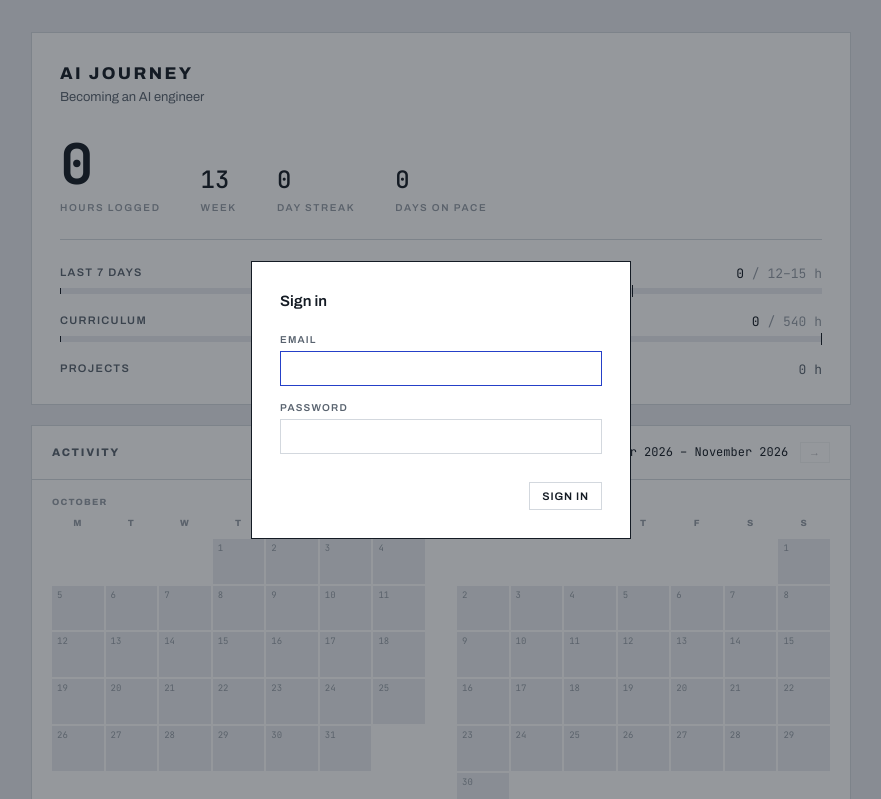
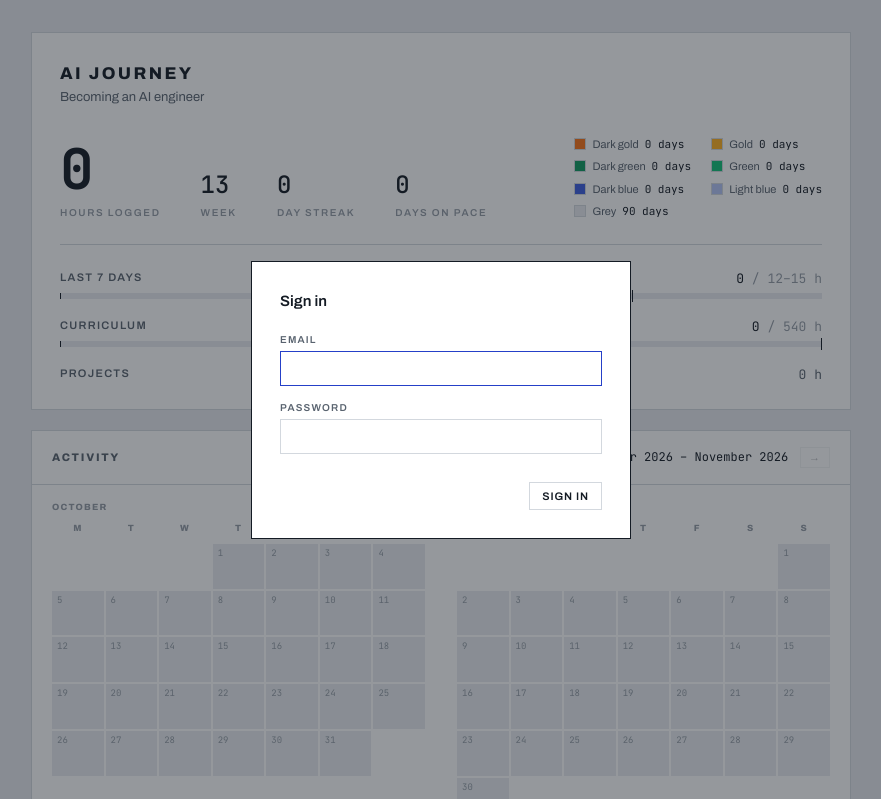
Before and after one commit to lucasVE-dev/AI_Journey, a plain HTML site: page index.html in a window 1280 px wide. Shown: the top 799 px of the page, without its empty margins (199-1080 px from the left). Drawn offline with Linux system fonts and the light colour scheme.

Commit message:
Added colors KPI

```diff
--- a/app.js
+++ b/app.js
@@ -49,6 +49,35 @@ const WEEKDAY_INITIALS = ["M", "T", "W", "T", "F", "S", "S"];
 
 /** Calendar shading bands in minutes. See intensityLevel for the reasoning. */
 const INTENSITY_THRESHOLDS = [30, 60, 90, 120, 150, 180, 210, 240];
+
+/**
+ * Achievement tiers, highest first: the calendar's nine shades grouped into
+ * seven named bands for the tally beside the summary readouts. Each tier is
+ * an object literal — a C struct with named fields, written inline.
+ *
+ * A tier is defined by the calendar levels it covers, not by its own minute
+ * thresholds. With a single set of thresholds (INTENSITY_THRESHOLDS), a day's
+ * colour and the tier it is counted in cannot disagree.
+ *
+ *   Dark gold   level 9      4 h and up, a stretch goal rather than a pace
+ *   Gold        levels 7-8   3 h to 4 h
+ *   Dark green  level 6      2.5 h to 3 h
+ *   Green       level 5      2 h to 2.5 h
+ *   Dark blue   levels 3-4   1 h to 2 h
+ *   Light blue  levels 1-2   under 1 h
+ *   Grey        level 0      nothing logged
+ *
+ * swatchLevel is the shade shown next to the tier's name in the tally.
+ */
+const ACHIEVEMENT_TIERS = [
+  { id: "dark-gold",  name: "Dark gold",  levels: [9],       swatchLevel: 9 },
+  { id: "gold",       name: "Gold",       levels: [7, 8],    swatchLevel: 7 },
+  { id: "dark-green", name: "Dark green", levels: [6],       swatchLevel: 6 },
+  { id: "green",      name: "Green",      levels: [5],       swatchLevel: 5 },
+  { id: "dark-blue",  name: "Dark blue",  levels: [3, 4],    swatchLevel: 4 },
+  { id: "light-blue", name: "Light blue", levels: [1, 2],    swatchLevel: 2 },
+  { id: "grey",       name: "Grey",       levels: [0],       swatchLevel: 0 }
+];
 
 /** Supabase login */
 const SUPABASE_URL = "https://alnizgfcazikvasutmuo.supabase.co";
@@ -707,6 +736,7 @@ function renderSummary() {
         <span class="readout-value">${daysOnPace()}</span>
         <span class="readout-label">Days on pace</span>
       </div>
+      ${renderTally()}
     </div>
 
     <div class="scales">
@@ -819,6 +849,74 @@ function intensityLevel(minutes) {
   });
 
   return level;
+}
+
+/**
+ * The tier a calendar level belongs to.
+ *
+ * find() takes a function as its argument, calls it on each tier in turn, and
+ * returns the first tier for which it answers true. Every level 0-9 appears in
+ * exactly one tier, so there is always a match.
+ */
+function tierForLevel(level) {
+  return ACHIEVEMENT_TIERS.find(function (tier) {
+    return tier.levels.includes(level);
+  });
+}
+
+/**
+ * How many days fell into each tier, keyed by tier id.
+ *
+ * Counts every day from the journey start to today, so days with nothing
+ * logged show up as grey rather than vanishing. If a session was logged
+ * before JOURNEY_START, the count starts at that session instead, so no
+ * logged day is left out. Future days are not counted: they have not
+ * happened yet, so calling them grey would be wrong.
+ */
+function tierDayCounts() {
+  const counts = {};
+  ACHIEVEMENT_TIERS.forEach(function (tier) {
+    counts[tier.id] = 0;
+  });
+
+  const dayTotals = minutesByDay();
+
+  // ISO dates sort correctly as plain strings, so the earliest is the minimum.
+  const allDates = state.sessions.map(session => session.date);
+  const firstDate = allDates.concat([JOURNEY_START]).sort()[0];
+
+  const cursor = toDateOnly(firstDate);
+  const today = toDateOnly(new Date());
+
+  while (cursor <= today) {
+    const minutes = dayTotals[isoDate(cursor)] || 0;
+    const tier = tierForLevel(intensityLevel(minutes));
+    counts[tier.id] += 1;
+    cursor.setDate(cursor.getDate() + 1);
+  }
+  return counts;
+}
+
+/**
+ * One swatch and count per tier, in the same order as ACHIEVEMENT_TIERS.
+ * Returns HTML for renderSummary to place, like renderWeeklyScale.
+ */
+function renderTally() {
+  const counts = tierDayCounts();
+
+  const items = ACHIEVEMENT_TIERS.map(function (tier) {
+    const count = counts[tier.id];
+    const unit = count === 1 ? "day" : "days";
+    return `
+      <div class="tally-item">
+        <span class="tally-swatch level-${tier.swatchLevel}"></span>
+        <span class="tally-name">${tier.name}</span>
+        <span class="tally-count">${count} ${unit}</span>
+      </div>
+    `;
+  });
+
+  return `<div class="tally">${items.join("")}</div>`;
 }
 
 function renderCalendar() {
--- a/style.css
+++ b/style.css
@@ -284,16 +284,18 @@ section {
    orange past 3 h — the same meaning as the weekly scale, projected onto a day.
    Each level is an upper bound: level 4 is 90-119 min, level 5 is 120-149.
    Band edges: levels 1-4 under 2 h, 5-6 are 2-3 h, 7-9 are 3 h and above.
-   Set by INTENSITY_THRESHOLDS in app.js; the two must stay in step. */
-.cal-day.level-1 { background: #DCE4FA; }
-.cal-day.level-2 { background: #B4C4F5; }
-.cal-day.level-3 { background: #7B95EE; }
-.cal-day.level-4 { background: #3D5FE0; }
-.cal-day.level-5 { background: #12C078; }
-.cal-day.level-6 { background: #0E9A61; }
-.cal-day.level-7 { background: #FFB020; }
-.cal-day.level-8 { background: #FF9F1C; }
-.cal-day.level-9 { background: #F97316; }
+   Set by INTENSITY_THRESHOLDS in app.js; the two must stay in step.
+   Not scoped to .cal-day: the tally swatches in the summary reuse them. */
+.level-0 { background: var(--rule-soft); }
+.level-1 { background: #DCE4FA; }
+.level-2 { background: #B4C4F5; }
+.level-3 { background: #7B95EE; }
+.level-4 { background: #3D5FE0; }
+.level-5 { background: #12C078; }
+.level-6 { background: #0E9A61; }
+.level-7 { background: #FFB020; }
+.level-8 { background: #FF9F1C; }
+.level-9 { background: #F97316; }
 
 .cal-day.level-3 .cal-date,
 .cal-day.level-4 .cal-date,
@@ -310,6 +312,40 @@ section {
 .cal-day.level-7 .cal-hours,
 .cal-day.level-8 .cal-hours,
 .cal-day.level-9 .cal-hours { color: var(--panel); }
+
+
+/* Days per tier since the journey start, at the right end of the summary
+   readouts. Two columns keep it no taller than the readouts beside it.
+   margin-left: auto takes up the spare width, pushing it to the right edge.
+   Doubles as the calendar's legend. */
+.tally {
+  display: grid;
+  grid-template-columns: auto auto;
+  gap: 0.375rem 1.25rem;
+  margin-left: auto;
+}
+
+.tally-item {
+  display: flex;
+  white-space: nowrap;
+  align-items: center;
+  gap: 0.375rem;
+  font-size: 0.6875rem;
+}
+
+/* The outline keeps the grey swatch visible against the white panel. */
+.tally-swatch {
+  width: 0.75rem;
+  height: 0.75rem;
+  box-shadow: inset 0 0 0 1px var(--rule);
+}
+
+.tally-name { color: var(--ink-2); }
+
+.tally-count {
+  font-family: var(--mono);
+  font-variant-numeric: tabular-nums;
+}
 
 
 /* ===== Projects ========================================================== */
@@ -667,7 +703,9 @@ dialog textarea:focus {
 
   #summary-panel { padding: 1.25rem; }
 
-  .readouts { gap: 1.5rem; }
+  /* No room beside the readouts on a phone, so the tally wraps below them. */
+  .readouts { gap: 1.5rem; flex-wrap: wrap; }
+  .tally { margin-left: 0; }
   .readout--hero .readout-value { font-size: 2.5rem; }
 
   .project,
```
